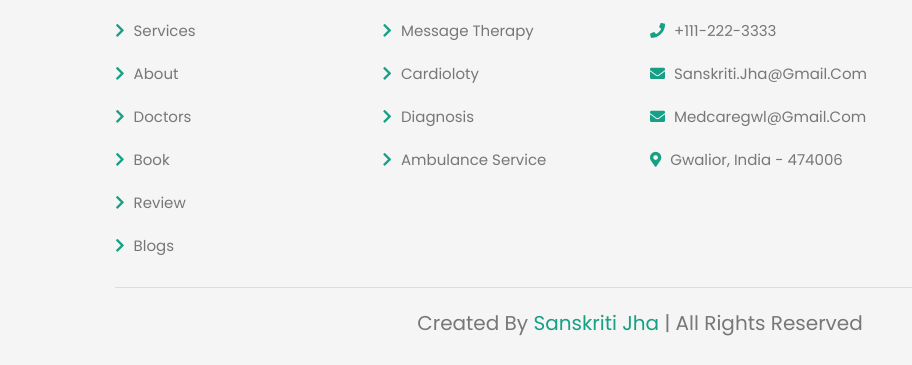
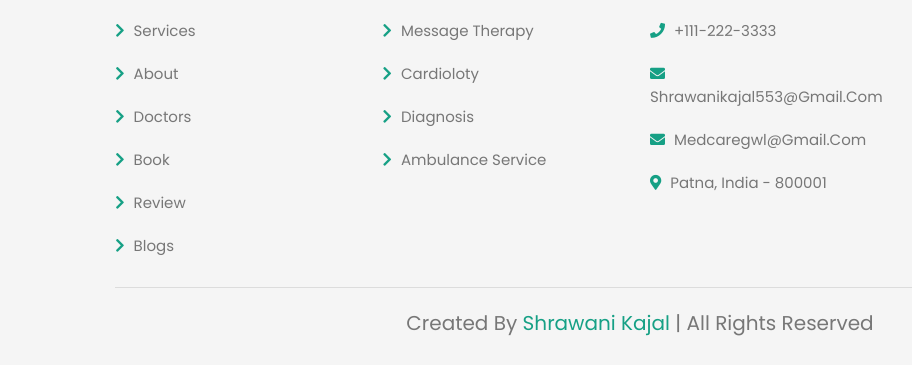
Before and after one commit to shrawani21/web-for-azure, a plain HTML site: page index.html in a window 1280 px wide. Shown: the part 5382-5747 px from the top of the page, 0-912 px from the left. Drawn offline with Linux system fonts and the light colour scheme.

Commit message:
Update index.html

```diff
--- a/index.html
+++ b/index.html
@@ -426,9 +426,9 @@
             <h3>contact info</h3>
             <a href="#"> <i class="fas fa-phone"></i> +123-456-7890 </a>
             <a href="#"> <i class="fas fa-phone"></i> +111-222-3333 </a>
-            <a href="#"> <i class="fas fa-envelope"></i> sanskriti.jha@gmail.com </a>
+            <a href="#"> <i class="fas fa-envelope"></i> shrawanikajal553@gmail.com </a>
             <a href="#"> <i class="fas fa-envelope"></i> medcaregwl@gmail.com </a>
-            <a href="#"> <i class="fas fa-map-marker-alt"></i> Gwalior, india - 474006 </a>
+            <a href="#"> <i class="fas fa-map-marker-alt"></i> Patna, india - 800001 </a>
         </div>
 
         <div class="box">
@@ -443,7 +443,7 @@
 
     </div>
 
-    <div class="credit"> created by <span>Sanskriti Jha</span> | all rights reserved </div>
+    <div class="credit"> created by <span>Shrawani Kajal</span> | all rights reserved </div>
 
 </section>
 
```
